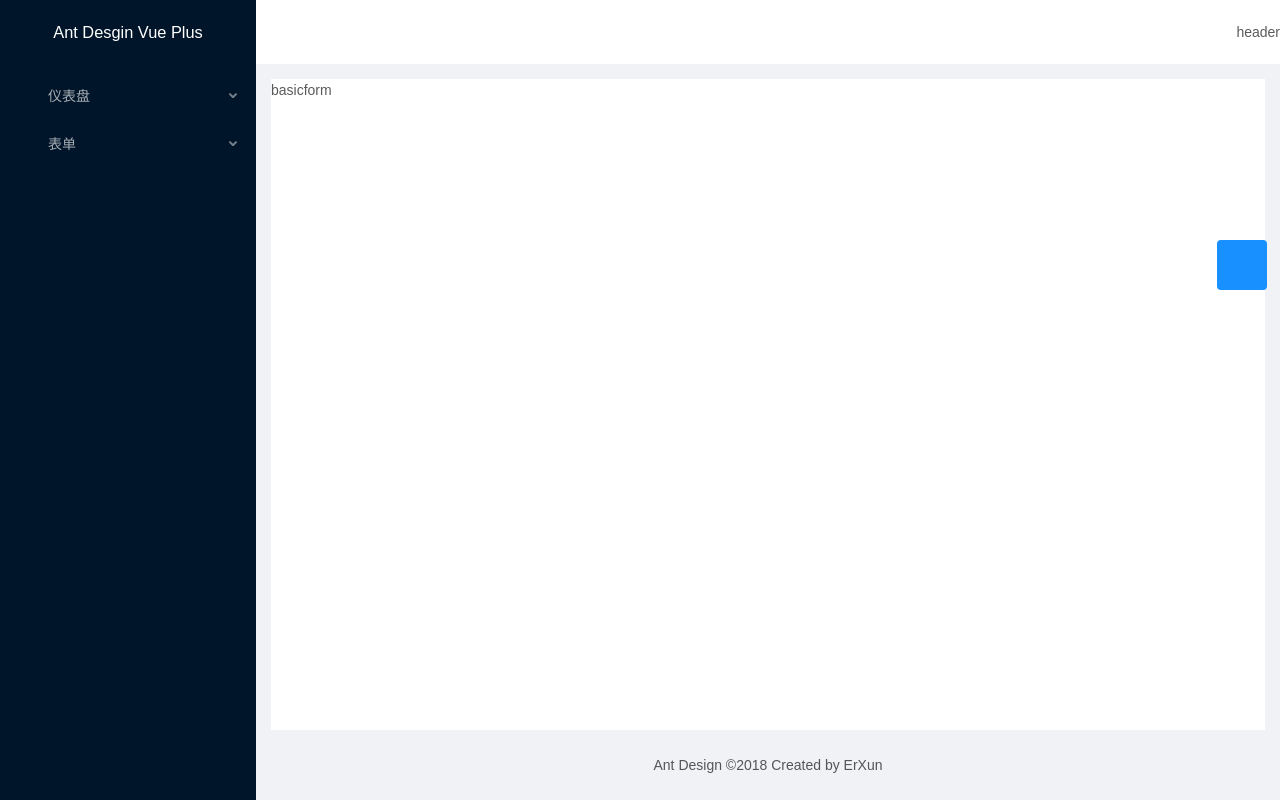
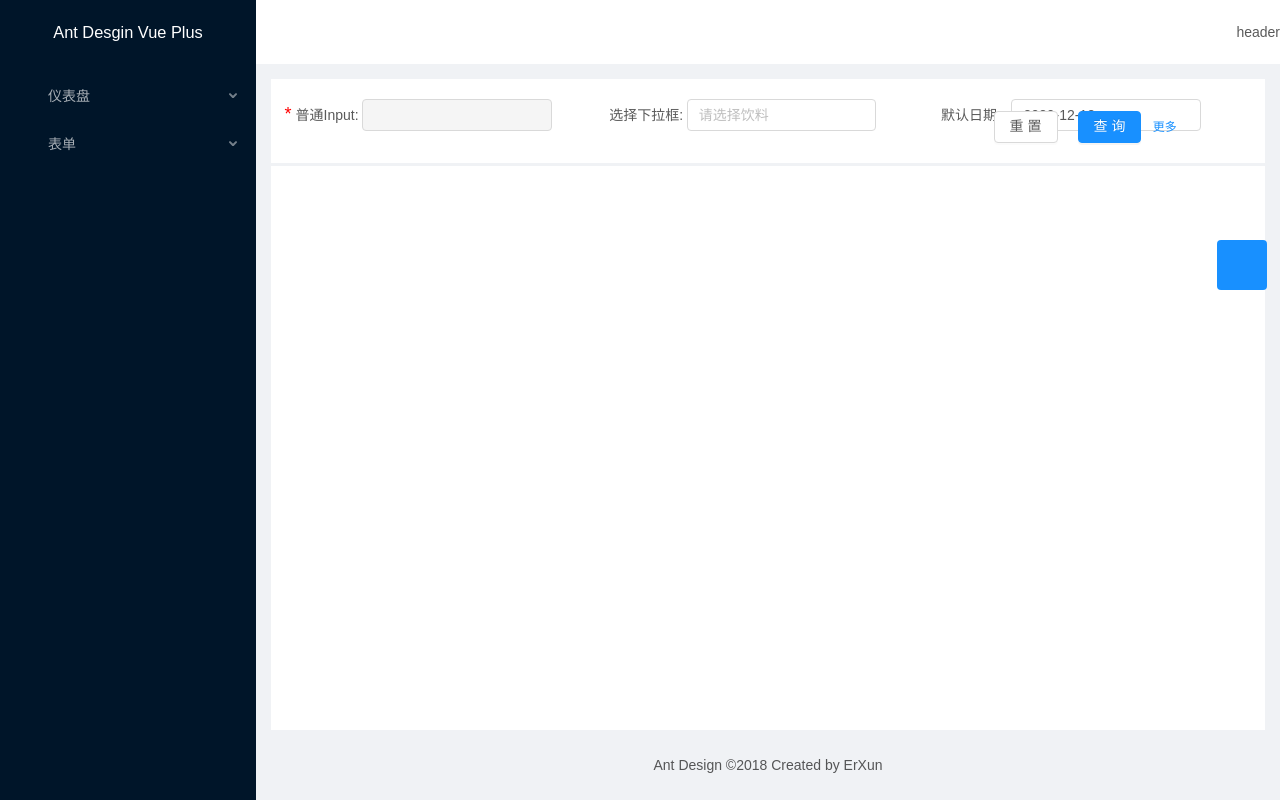
Before and after one commit to ErXun/adminTemplate, a Vue app: page /#/form/basicForm in a window 1280 px wide. Built offline with nearby package versions, Linux system fonts and the light colour scheme.

Commit message:
添加查询 Componnet

```diff
--- a/package.json
+++ b/package.json
@@ -12,6 +12,7 @@
     "core-js": "^3.6.5",
     "echarts": "^5.0.0",
     "lodash": "^4.17.20",
+    "moment": "^2.29.1",
     "nprogress": "^0.2.0",
     "resize-detector": "^0.2.2",
     "vue": "^2.6.11",
--- /dev/null
+++ b/src/components/searchPlus/SearchPlus.vue
@@ -0,0 +1,129 @@
+<template>
+  <div class="divBox">
+    <a-list
+      :grid="{ gutter: 0, xs: 1, sm: 1, md: 2, lg: 3, xl: 3, xxl: 4 }"
+      :data-source="searchData"
+      class="listPlus"
+      :key="searchKey"
+    >
+      <a-list-item
+        slot="renderItem"
+        slot-scope="item, index"
+        :rowKey="index"
+        class="listItem"
+      >
+        <search-item
+          v-model="modelObj[item.name]"
+          :label="item.label"
+          :itemType="item.itemType"
+          :defaultValuePlus="item.defaultValuePlus"
+          :selectItems="item.selectItems"
+          :dateFormat="item.dateFormat"
+          :replaceFields="item.replaceFields"
+          :isRequest="item.isRequest"
+          :isDisabled="item.isDisabled"
+          :placeholder="item.placeholder"
+          :style="{ display: index < count ? 'block' : 'none' }"
+        >
+        </search-item>
+      </a-list-item>
+    </a-list>
+    <div :class="{ btnLocation: expand ? false : true, btn: true }">
+      <a-button @click="reset">重置</a-button>
+      <a-button type="primary" :style="{ marginLeft: '20px' }" @click="search"
+        >查询</a-button
+      >
+      <a :style="isShow" @click="toggle" :disabled="isDisabled">
+        更多
+        <a-icon :type="expand ? 'up' : 'down'" />
+      </a>
+    </div>
+  </div>
+</template>
+
+<script>
+import SearchItem from "./components/SearchItem.vue";
+
+export default {
+  components: {
+    SearchItem,
+  },
+  props: {
+    searchData: {
+      type: Array,
+      default() {
+        return [];
+      },
+    },
+  },
+  data() {
+    return {
+      modelObj: {},
+      searchKey: 0,
+      expand: false,
+    };
+  },
+  computed: {
+    count() {
+      return this.expand ? 30 : 3;
+    },
+    isDisabled() {
+      return this.searchData.length >= 4 ? false : true;
+    },
+    isShow() {
+      return this.isDisabled === true
+        ? { display: "none", marginLeft: "8px", fontSize: "12px" }
+        : { display: "inlineBlock", marginLeft: "8px", fontSize: "12px" };
+    },
+  },
+  watch: {
+    modelObj: {
+      handler: function (val, oldVal) {
+        console.log(val);
+      },
+      deep: true,
+    },
+  },
+
+  methods: {
+    reset() {
+      let arr = this.searchData;
+      arr.forEach((ele) => {
+        if (ele.itemType === "dateSearch") {
+          if (ele.defaultValuePlus) {
+            ele.defaultValuePlus = null;
+          }
+        }
+      });
+      this.modelObj = {};
+      this.searchKey++;
+    },
+    search() {
+      this.$emit("search", this.modelObj);
+    },
+    toggle() {
+      this.expand = !this.expand;
+    },
+  },
+};
+</script>
+
+<style scoped lang="less">
+.divBox {
+  border-bottom: 3px solid #f0f2f5;
+  position: relative;
+  .listPlus {
+    padding: 20px 10px 0;
+  }
+  .btn {
+    text-align: right;
+    margin-right: 75px;
+    margin-bottom: 10px;
+  }
+  .btnLocation {
+    position: absolute;
+    bottom: 12%;
+    right: 1%;
+  }
+}
+</style>
--- /dev/null
+++ b/src/components/searchPlus/components/SearchItem.vue
@@ -0,0 +1,167 @@
+<template>
+  <div>
+    <a-row type="flex" align="middle">
+      <a-col :span="6" class="labelClass">
+        <span v-if="isRequest" class="isRequest">*</span>
+        {{ label }}:
+      </a-col>
+
+      <a-col :span="14">
+        <!--选择下拉框-->
+        <a-select
+          v-if="itemType === 'select'"
+          size="default"
+          style="width: 100%"
+          v-model="modelSelect"
+          @change="onChange"
+          allowClear
+          :disabled="isDisabled"
+          :placeholder="placeholder"
+        >
+          <a-select-option v-for="item in selectItems" :key="item.value">{{
+            item.title
+          }}</a-select-option>
+        </a-select>
+        <!--搜索里的日期选择-->
+        <a-date-picker
+          v-else-if="itemType === 'dateSearch'"
+          style="width: 100%"
+          size="default"
+          v-model="modelItem"
+          @change="onChange"
+          :format="dateFormat"
+          :disabled="isDisabled"
+          :placeholder="placeholder"
+          :default-value="defaultValuePlus ? moment(defaultValuePlus) : null"
+        />
+        <!--树选择-->
+        <a-tree-select
+          v-else-if="itemType === 'tree'"
+          size="default"
+          style="width: 100%"
+          :dropdownStyle="{ maxHeight: '400px', overflow: 'auto' }"
+          :treeData="selectItems"
+          v-model="modelSelect"
+          tree-default-expand-all
+          :replaceFields="replaceFields"
+          @change="onChange"
+          allowClear
+          :disabled="isDisabled"
+          :placeholder="placeholder"
+        />
+        <!--数字输入框-->
+        <a-input
+          v-else-if="itemType === 'number'"
+          :type="'text'"
+          v-model="modelItem"
+          @change="onChange"
+          oninput="value=value.replace(/[^\d.]/g, '')"
+          allowClear
+          :disabled="isDisabled"
+          :placeholder="placeholder"
+        />
+        <!-- 普通 input 输入框 -->
+        <a-input
+          v-else
+          v-model.trim="modelItem"
+          :type="itemType"
+          @change="onChange"
+          allowClear
+          :disabled="isDisabled"
+          :placeholder="placeholder"
+        />
+      </a-col>
+    </a-row>
+  </div>
+</template>
+
+<script>
+import moment from "moment";
+export default {
+  model: {
+    prop: "model",
+    event: "change-plus",
+  },
+  props: {
+    model: {
+      type: String,
+      default: "",
+    },
+    defaultValuePlus: {
+      // 默认数据
+      type: String,
+      default: "",
+    },
+    label: {
+      type: String,
+      default: "",
+    },
+    itemType: {
+      type: String,
+      default: "",
+    },
+    selectItems: {
+      type: Array,
+      default: () => [],
+    },
+    dateFormat: {
+      // 日期格式
+      type: String,
+      default: "YYYY-MM-DD",
+    },
+    replaceFields: {
+      // tree-select 中替换 value 的绑定值
+      type: Object,
+      default: () => ({ value: "value" }),
+    },
+    isRequest: {
+      // 选项不为空时，前面的提示符
+      type: Boolean,
+      default: false,
+    },
+    isDisabled: {
+      // 是否禁用选项
+      type: Boolean,
+      default: false,
+    },
+    placeholder: {
+      type: String,
+      default: "",
+    },
+  },
+
+  data() {
+    return {
+      modelItem:
+        this.defaultValuePlus && this.itemType === "dateSearch"
+          ? moment(this.defaultValuePlus, this.dateFormat)
+          : this.defaultValuePlus,
+      modelSelect: undefined,
+    };
+  },
+  mounted() {},
+  methods: {
+    moment,
+    onChange(e, s) {
+      this.$emit("change-plus", this.modelItem);
+      if (this.itemType === "dateSearch") {
+        this.$emit("change-plus", s);
+      } else if (this.itemType === "select" || this.itemType === "tree") {
+        this.$emit("change-plus", e);
+      }
+    },
+  },
+};
+</script>
+<style scoped lang='less'>
+.labelClass {
+  text-align: center;
+  .isRequest {
+    color: red;
+    font-size: 18px;
+    height: 16px;
+    line-height: 16px;
+    // vertical-align: middle;
+  }
+}
+</style>
--- a/src/main.js
+++ b/src/main.js
@@ -7,6 +7,7 @@ import './styles/common.less'
 import Antd from 'ant-design-vue';
 import Authorized from './components/Authorized.vue'
 import auth from './directives/auth.js';
+
 
 
 
--- a/src/router/index.js
+++ b/src/router/index.js
@@ -7,6 +7,11 @@ import 'nprogress/nprogress.css'
 
 Vue.use(VueRouter)
 
+const originalPush = VueRouter.prototype.push
+VueRouter.prototype.push = function push(location) {
+  return originalPush.call(this, location).catch(err => err)
+
+}
 const routes = [
   {
     path: '/',
@@ -46,7 +51,7 @@ const routes = [
           {
             path: '/form/basicForm',
             name: 'basicForm',
-            meta: { title: '基础表单' },
+            meta: { title: '查询 Component' },
             component: () => import("@/views/form/BasicForm.vue")
           },
           {
--- a/src/views/form/BasicForm.vue
+++ b/src/views/form/BasicForm.vue
@@ -1,14 +1,124 @@
 <template>
   <div>
-    basicform
+    <search-plus :searchData="searchData" @search="search"></search-plus>
+    <div>{{ searchParams }}</div>
   </div>
 </template>
 
 <script>
+import SearchPlus from "../../components/searchPlus/SearchPlus.vue";
+const treeData = [
+  {
+    title: "Node1",
+    value: "0-0",
+    key: "00",
+    children: [
+      {
+        title: "Child Node1",
+        value: "0-0-0",
+        key: "001",
+      },
+    ],
+  },
+  {
+    title: "Node2",
+    value: "0-1",
+    key: "01",
+    children: [
+      {
+        title: "Child Node3",
+        value: "0-1-0",
+        key: "011",
+        disabled: true,
+      },
+      {
+        title: "Child Node4",
+        value: "0-1-1",
+        key: "012",
+      },
+      {
+        title: "Child Node5",
+        value: "0-1-2",
+        key: "013",
+      },
+    ],
+  },
+];
 export default {
-
-}
+  components: {
+    SearchPlus,
+  },
+  data() {
+    return {
+      treeData,
+      searchData: [
+        {
+          label: "普通Input",
+          itemType: "text",
+          name: "prop1",
+          // defaultValuePlus: "哈哈哈",
+          isRequest: true,
+          isDisabled: true,
+        },
+        {
+          label: "选择下拉框",
+          itemType: "select",
+          name: "prop2",
+          isDisabled: false,
+          placeholder: "请选择饮料",
+          selectItems: [
+            {
+              title: "牛奶",
+              value: "1",
+            },
+            {
+              title: "酸奶",
+              value: "2",
+            },
+            {
+              title: "椰奶",
+              value: "3",
+            },
+          ],
+        },
+        {
+          label: "默认日期",
+          itemType: "dateSearch",
+          name: "prop3",
+          defaultValuePlus: "2020-12-12",
+          placeholder: "请选择日期",
+        },
+        {
+          label: "指定日期格式",
+          itemType: "dateSearch",
+          name: "prop4",
+          dateFormat: "YYYY-MM-DD HH:mm:ss",
+          placeholder: "请选择日期",
+        },
+        {
+          label: "数字输入框",
+          itemType: "number",
+          name: "prop5",
+        },
+        {
+          label: "tree 选择",
+          itemType: "tree",
+          name: "prop6",
+          selectItems: treeData,
+          replaceFields: { value: "key" },
+          placeholder: "请选择单位",
+        },
+      ],
+      searchParams: null,
+    };
+  },
+  methods: {
+    search(value) {
+      this.searchParams = value;
+      console.log(value);
+    },
+  },
+};
 </script>
 <style scoped>
-
 </style>
```
Also changed, not shown: src/components/searchPlus/SearchPlus copy.vue (added, +27 -0 lines).
